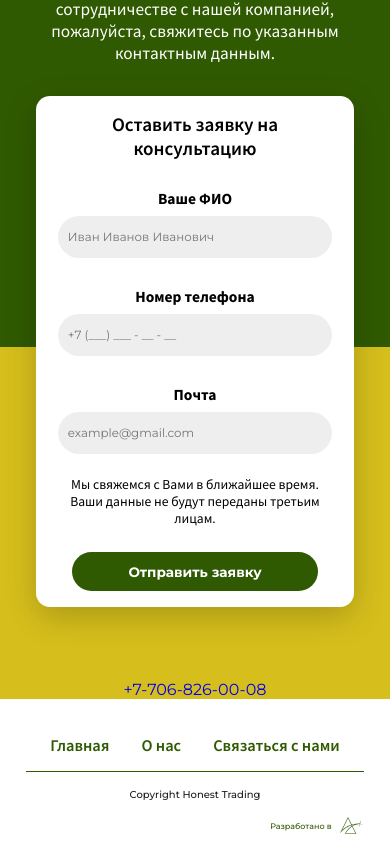
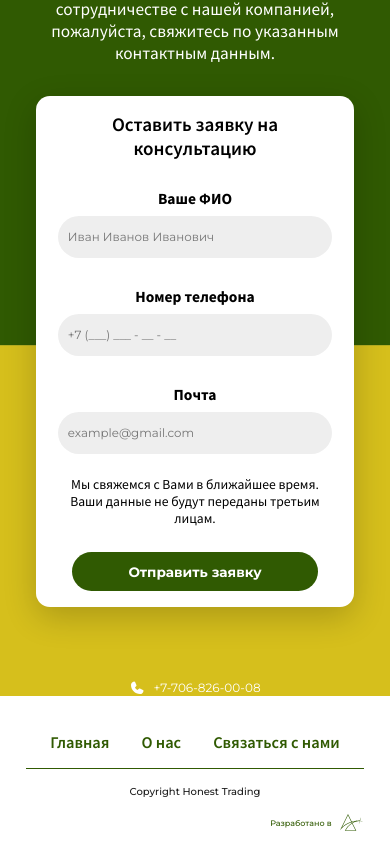
Before and after one commit to k1ngsterr1/honest-trading, a React (Create React App) app: page / in a window 390 px wide. Shown: the part 7049-7899 px from the top of the page. Built offline with nearby package versions, Linux system fonts and the light colour scheme.

Commit message:
ContactsPhoneAdded

```diff
--- a/src/screens/ContactScreen.js
+++ b/src/screens/ContactScreen.js
@@ -13,6 +13,7 @@ import Popup from "reactjs-popup";
 
 // Assets
 import phoneIcon from "../assets/phone-icon.svg";
+import emailIcon from "../assets/email-icon.svg";
 
 const ContactScreen = () => {
   const form = useRef();
@@ -107,6 +108,7 @@ const ContactScreen = () => {
         </form>
         <div className="contacts">
           <div className="mobile-phone-c">
+            <img className="phone-icon" src={phoneIcon} alt="phone-icon"></img>
             <a className="phone-link" href="tel:+77068260008">
               +7-706-826-00-08{" "}
             </a>
--- a/src/styles/contact-styles/contact.css
+++ b/src/styles/contact-styles/contact.css
@@ -63,6 +63,19 @@
   display: flex;
   flex-direction: column;
   margin: auto;
+}
+* body .contact-screen .contact-container .contacts .mobile-phone-c {
+  display: flex;
+  align-items: center;
+}
+* body .contact-screen .contact-container .contacts .mobile-phone-c .phone-icon {
+  width: clamp(16px, 1.66656vw, 64px);
+  height: clamp(16px, 1.66656vw, 64px);
+}
+* body .contact-screen .contact-container .contacts .mobile-phone-c .phone-link {
+  font-size: clamp(12px, 1.24992vw, 48px);
+  color: #ffffff;
+  margin-left: clamp(8px, 0.8333333333vw, 32px);
 }
 * body .contact-screen .contact-container .contact-heading {
   font-family: "Montserrat";
--- a/src/styles/contact-styles/contact.sass
+++ b/src/styles/contact-styles/contact.sass
@@ -104,6 +104,19 @@ $sourceSansPro: 'Source Sans Pro'
                     display: flex
                     flex-direction: column
                     margin: auto
+
+                    .mobile-phone-c
+                        display: flex
+                        align-items: center
+
+                        .phone-icon
+                            width: clamp(16px,1.66656vw,64px)
+                            height: clamp(16px,1.66656vw,64px)
+
+                        .phone-link
+                            font-size: clamp(12px,1.24992vw,48px)
+                            color: $white
+                            margin-left: $sixteenclamp
 
                 .contact-heading
                     font-family: 'Montserrat'
```
Also changed, not shown: src/assets/email-icon.svg (added), 1 other file (tests, documents, lock files or other folders).
